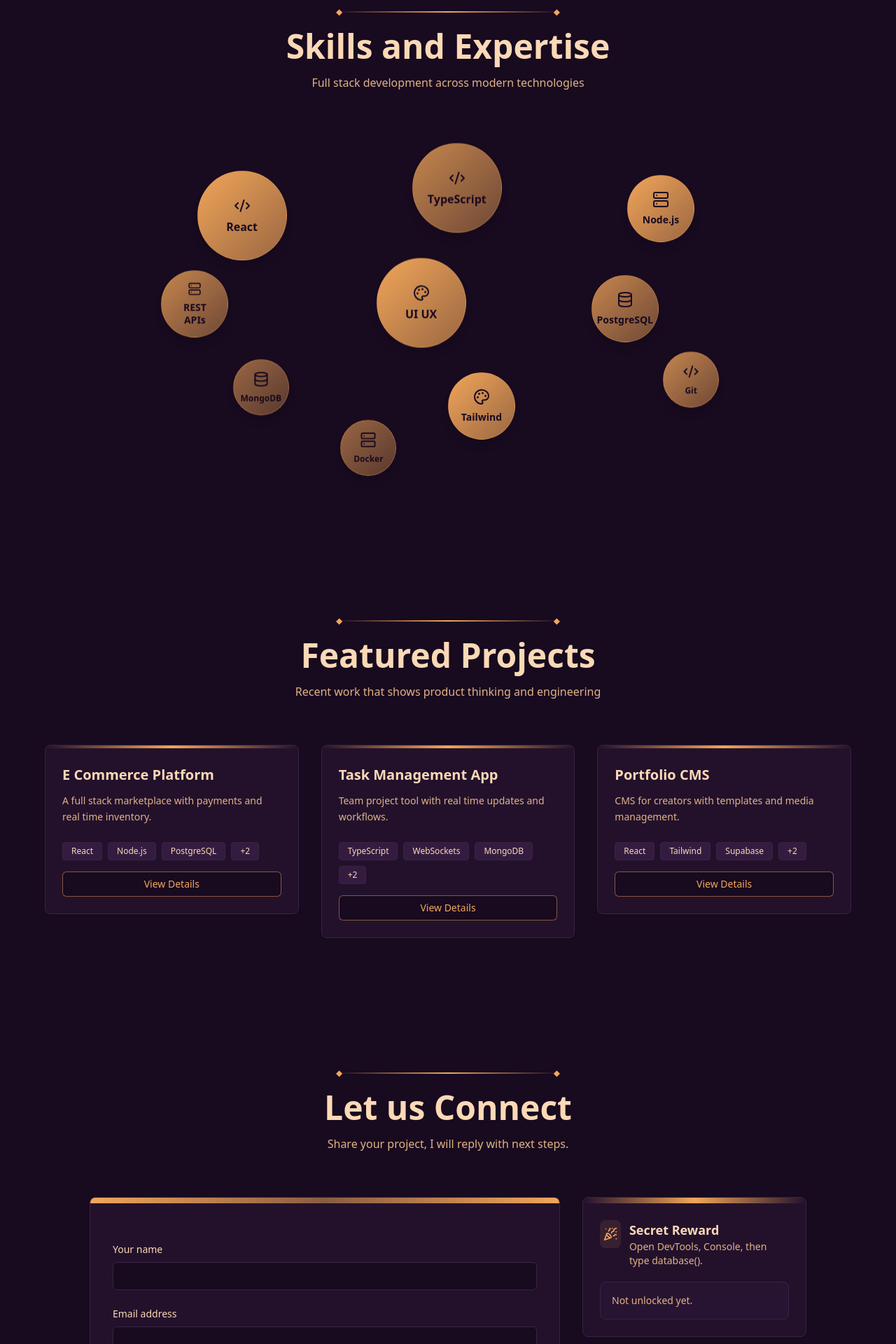
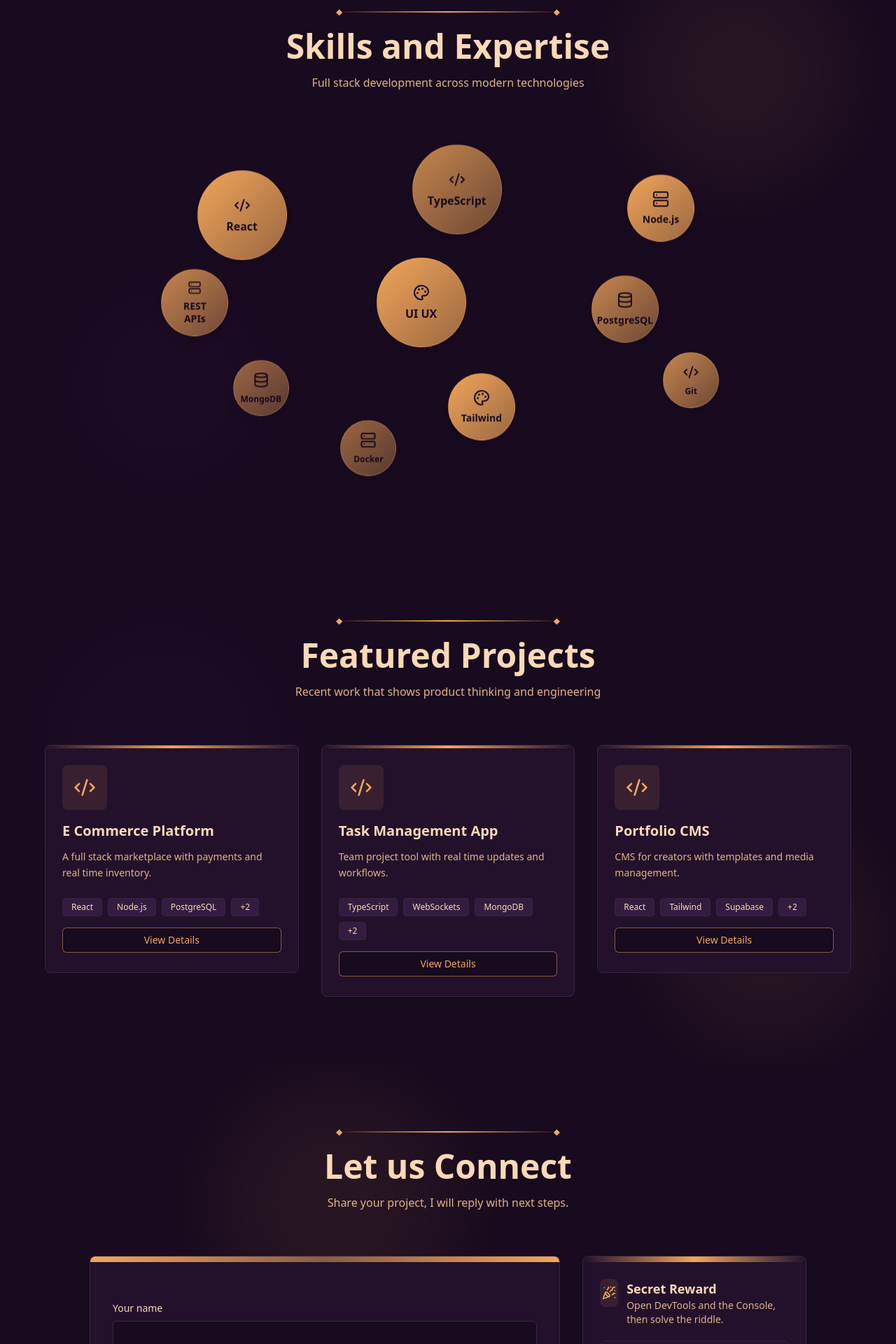
Before and after one commit to Tanosv/portfolio-new, a React (Vite) app: page / in a window 1280 px wide. Shown: the part 880-2800 px from the top of the page at 70% size. Built offline with nearby package versions, Linux system fonts and the light colour scheme.

Commit message:
fix : fixed secret minigame

```diff
--- a/src/pages/Index.tsx
+++ b/src/pages/Index.tsx
@@ -1,12 +1,25 @@
+import { useEffect, useId, useMemo, useRef, useState } from "react";
+import { Helmet } from "react-helmet-async";
+import { toast } from "sonner";
+import {
+  Code2,
+  Database,
+  ExternalLink,
+  Github,
+  Mail,
+  Menu,
+  PartyPopper,
+  Palette,
+  Server,
+  Sparkles,
+  X,
+} from "lucide-react";
+
 import { Button } from "@/components/ui/button";
 import { Card } from "@/components/ui/card";
+import { Dialog, DialogContent, DialogHeader, DialogTitle } from "@/components/ui/dialog";
 import { Input } from "@/components/ui/input";
 import { Textarea } from "@/components/ui/textarea";
-import { Dialog, DialogContent, DialogHeader, DialogTitle } from "@/components/ui/dialog";
-import { Code2, Mail, Database, Palette, Server, Sparkles, Menu, X, ExternalLink, Github, PartyPopper } from "lucide-react";
-import { useEffect, useId, useMemo, useRef, useState } from "react";
-import { toast } from "sonner";
-import { Helmet } from "react-helmet-async";
 
 type Project = {
   title: string;
@@ -27,7 +40,7 @@ type Skill = {
 
 declare global {
   interface Window {
-    database?: () => string;
+    database?: unknown;
   }
 }
 
@@ -73,6 +86,8 @@ const Index = () => {
   }, [reducedMotionQuery]);
 
   const runCelebration = () => {
+    if (questUnlocked) return;
+
     setQuestUnlocked(true);
     setCelebrate(true);
 
@@ -99,19 +114,35 @@ const Index = () => {
 
     window.addEventListener("scroll", handleScroll, { passive: true });
 
-    console.log("%cSECRET QUEST", "color: #9b87f5; font-size: 18px; font-weight: bold;");
-    console.log('%cType %cdatabase()%c in the console to unlock a reward.', "color: #f97316;", "color: #ffffff; font-weight: bold;", "color: #f97316;");
+    console.log("%cSECRET QUEST DISCOVERED", "color: #9b87f5; font-size: 18px; font-weight: bold;");
+    console.log("%cYou found a hidden riddle.", "color: #f97316; font-size: 14px;");
+    console.log("%cSolve this.", "color: #9b87f5; font-size: 13px; font-weight: bold;");
+    console.log('%c"I guard data, I store without forgetting.", "color: #ffffff; font-size: 13px;');
+    console.log('%c"Organized in rows and columns, what am I.", "color: #ffffff; font-size: 13px;');
+    console.log("%cIf you know the answer, speak it here.", "color: #f97316; font-size: 12px;");
 
-    window.database = () => {
-      runCelebration();
-      return "Unlocked";
-    };
+    Object.defineProperty(window, "database", {
+      configurable: true,
+      enumerable: false,
+      get: () => {
+        runCelebration();
+        return "Unlocked";
+      },
+    });
 
     return () => {
       window.removeEventListener("scroll", handleScroll);
-      delete window.database;
+      try {
+        delete (window as unknown as Record<string, unknown>).database;
+      } catch {
+        Object.defineProperty(window, "database", {
+          configurable: true,
+          enumerable: false,
+          value: undefined,
+        });
+      }
     };
-  }, [prefersReducedMotion]);
+  }, [prefersReducedMotion, questUnlocked]);
 
   const skills: Skill[] = useMemo(
     () => [
@@ -208,19 +239,28 @@ const Index = () => {
         <html lang="en" />
         <title>Tanguy Osvald, Web Developer, Portfolio</title>
 
-        <meta name="description" content="Portfolio of Tanguy Osvald, full stack web developer, projects, skills, and contact." />
+        <meta
+          name="description"
+          content="Portfolio of Tanguy Osvald, full stack web developer, projects, skills, and contact."
+        />
         <meta name="robots" content="index,follow" />
         <link rel="canonical" href={`${SITE_URL}/`} />
 
         <meta property="og:type" content="website" />
         <meta property="og:title" content="Tanguy Osvald, Web Developer, Portfolio" />
-        <meta property="og:description" content="Projects, skills, and contact, portfolio of a full stack web developer." />
+        <meta
+          property="og:description"
+          content="Projects, skills, and contact, portfolio of a full stack web developer."
+        />
         <meta property="og:url" content={`${SITE_URL}/`} />
         <meta property="og:image" content={OG_IMAGE_URL} />
 
         <meta name="twitter:card" content="summary_large_image" />
         <meta name="twitter:title" content="Tanguy Osvald, Web Developer, Portfolio" />
-        <meta name="twitter:description" content="Projects, skills, and contact, portfolio of a full stack web developer." />
+        <meta
+          name="twitter:description"
+          content="Projects, skills, and contact, portfolio of a full stack web developer."
+        />
         <meta name="twitter:image" content={OG_IMAGE_URL} />
 
         <script type="application/ld+json">{JSON.stringify(jsonLdPerson)}</script>
@@ -343,9 +383,24 @@ const Index = () => {
       >
         <section id="home" aria-label="Home" className="relative min-h-screen flex items-center justify-center overflow-hidden pt-16">
           <div className="absolute inset-0 opacity-20 pointer-events-none" aria-hidden="true">
-            <div className="absolute top-20 left-10 w-96 h-96 bg-primary/40 rounded-full blur-3xl" style={{ transform: `translate(${parallaxValue(scrollY * 0.08)}px, ${parallaxValue(scrollY * 0.12)}px)` }} />
-            <div className="absolute bottom-20 right-10 w-80 h-80 bg-secondary/40 rounded-full blur-3xl" style={{ transform: `translate(${parallaxValue(-scrollY * 0.06)}px, ${parallaxValue(-scrollY * 0.1)}px)` }} />
-            <div className="absolute top-1/2 left-1/3 w-64 h-64 bg-accent/30 rounded-full blur-3xl" style={{ transform: `translate(${parallaxValue(scrollY * 0.05)}px, ${parallaxValue(scrollY * 0.08)}px)` }} />
+            <div
+              className="absolute top-20 left-10 w-96 h-96 bg-primary/40 rounded-full blur-3xl"
+              style={{
+                transform: `translate(${parallaxValue(scrollY * 0.08)}px, ${parallaxValue(scrollY * 0.12)}px)`,
+              }}
+            />
+            <div
+              className="absolute bottom-20 right-10 w-80 h-80 bg-secondary/40 rounded-full blur-3xl"
+              style={{
+                transform: `translate(${parallaxValue(-scrollY * 0.06)}px, ${parallaxValue(-scrollY * 0.1)}px)`,
+              }}
+            />
+            <div
+              className="absolute top-1/2 left-1/3 w-64 h-64 bg-accent/30 rounded-full blur-3xl"
+              style={{
+                transform: `translate(${parallaxValue(scrollY * 0.05)}px, ${parallaxValue(scrollY * 0.08)}px)`,
+              }}
+            />
           </div>
 
           <div
@@ -375,12 +430,26 @@ const Index = () => {
             </p>
 
             <div className="flex gap-4 justify-center flex-wrap">
-              <Button size="lg" className="bg-accent text-accent-foreground hover:bg-accent/90 relative overflow-hidden group" onClick={() => scrollToSection("projects")} aria-label="Go to projects section">
+              <Button
+                size="lg"
+                className="bg-accent text-accent-foreground hover:bg-accent/90 relative overflow-hidden group"
+                onClick={() => scrollToSection("projects")}
+                aria-label="Go to projects section"
+              >
                 <span className="relative z-10">View Projects</span>
-                <div className="absolute inset-0 bg-gradient-to-r from-transparent via-foreground/10 to-transparent translate-x-[-100%] group-hover:translate-x-[100%] transition-transform duration-1000" aria-hidden="true" />
+                <div
+                  className="absolute inset-0 bg-gradient-to-r from-transparent via-foreground/10 to-transparent translate-x-[-100%] group-hover:translate-x-[100%] transition-transform duration-1000"
+                  aria-hidden="true"
+                />
               </Button>
 
-              <Button size="lg" variant="outline" className="border-accent text-accent hover:bg-accent/10" onClick={() => scrollToSection("contact")} aria-label="Go to contact section">
+              <Button
+                size="lg"
+                variant="outline"
+                className="border-accent text-accent hover:bg-accent/10"
+                onClick={() => scrollToSection("contact")}
+                aria-label="Go to contact section"
+              >
                 Get In Touch
               </Button>
             </div>
@@ -388,6 +457,21 @@ const Index = () => {
         </section>
 
         <section id="skills" aria-label="Skills" className="py-24 relative overflow-hidden">
+          <div className="absolute inset-0 opacity-15 pointer-events-none" aria-hidden="true">
+            <div
+              className="absolute top-10 right-20 w-72 h-72 bg-secondary/50 rounded-full blur-3xl"
+              style={{
+                transform: `translate(${parallaxValue(-scrollY * 0.07)}px, ${parallaxValue(scrollY * 0.1)}px)`,
+              }}
+            />
+            <div
+              className="absolute bottom-20 left-20 w-80 h-80 bg-primary/50 rounded-full blur-3xl"
+              style={{
+                transform: `translate(${parallaxValue(scrollY * 0.06)}px, ${parallaxValue(-scrollY * 0.09)}px)`,
+              }}
+            />
+          </div>
+
           <div className="container relative z-10 mx-auto px-4">
             <div className="text-center mb-16">
               <div className="ornate-divider max-w-xs mx-auto mb-6" aria-hidden="true" />
@@ -436,6 +520,21 @@ const Index = () => {
         </section>
 
         <section id="projects" aria-label="Projects" className="py-24 relative overflow-hidden">
+          <div className="absolute inset-0 opacity-15 pointer-events-none" aria-hidden="true">
+            <div
+              className="absolute top-20 left-10 w-96 h-96 bg-primary/50 rounded-full blur-3xl"
+              style={{
+                transform: `translate(${parallaxValue(scrollY * 0.05)}px, ${parallaxValue(scrollY * 0.09)}px)`,
+              }}
+            />
+            <div
+              className="absolute bottom-10 right-10 w-72 h-72 bg-secondary/50 rounded-full blur-3xl"
+              style={{
+                transform: `translate(${parallaxValue(-scrollY * 0.07)}px, ${parallaxValue(-scrollY * 0.08)}px)`,
+              }}
+            />
+          </div>
+
           <div className="container relative z-10 mx-auto px-4">
             <div className="text-center mb-16">
               <div className="ornate-divider max-w-xs mx-auto mb-6" aria-hidden="true" />
@@ -450,6 +549,12 @@ const Index = () => {
                     <div className="h-1 bg-gradient-to-r from-transparent via-accent to-transparent" aria-hidden="true" />
 
                     <div className="p-6">
+                      <div className="mb-4 relative inline-block" aria-hidden="true">
+                        <div className="w-16 h-16 bg-accent/10 rounded-lg flex items-center justify-center relative hover:bg-accent/20 transition-colors">
+                          <Code2 className="w-8 h-8 text-accent relative z-10" aria-hidden="true" />
+                        </div>
+                      </div>
+
                       <h3 className="text-xl font-bold mb-3">{project.title}</h3>
                       <p className="text-muted-foreground text-sm mb-6 leading-relaxed">{project.description}</p>
 
@@ -459,15 +564,24 @@ const Index = () => {
                             {tech}
                           </li>
                         ))}
-                        {project.tech.length > 3 && (
+                        {project.tech.length > 3 ? (
                           <li className="px-3 py-1 bg-muted text-xs rounded border border-border">+{project.tech.length - 3}</li>
-                        )}
+                        ) : null}
                       </ul>
 
-                      <Button type="button" variant="outline" size="sm" className="w-full border-accent/50 text-accent hover:bg-accent/10" onClick={() => setSelectedProject(index)} aria-label={`Open details for ${project.title}`}>
+                      <Button
+                        type="button"
+                        variant="outline"
+                        size="sm"
+                        className="w-full border-accent/50 text-accent hover:bg-accent/10"
+                        onClick={() => setSelectedProject(index)}
+                        aria-label={`Open details for ${project.title}`}
+                      >
                         View Details
                       </Button>
                     </div>
+
+                    <div className="h-1 bg-gradient-to-r from-transparent via-accent/50 to-transparent opacity-0 hover:opacity-100 transition-opacity" aria-hidden="true" />
                   </Card>
                 </article>
               ))}
@@ -475,9 +589,14 @@ const Index = () => {
           </div>
         </section>
 
-        <Dialog open={selectedProject !== null} onOpenChange={(open) => (!open ? setSelectedProject(null) : undefined)}>
+        <Dialog
+          open={selectedProject !== null}
+          onOpenChange={(open) => {
+            if (!open) setSelectedProject(null);
+          }}
+        >
           <DialogContent className="max-w-3xl max-h-[90vh] overflow-y-auto bg-card border-accent" aria-describedby={undefined}>
-            {selectedProject !== null && (
+            {selectedProject !== null ? (
               <>
                 <DialogHeader>
                   <DialogTitle className="text-3xl font-bold mb-2">{projects[selectedProject].title}</DialogTitle>
@@ -518,14 +637,24 @@ const Index = () => {
 
                   <div className="flex gap-4 pt-4">
                     <Button asChild className="flex-1 bg-accent text-accent-foreground hover:bg-accent/90">
-                      <a href={projects[selectedProject].demoUrl} target="_blank" rel="noopener noreferrer" aria-label={`Open live demo in a new tab for ${projects[selectedProject].title}`}>
+                      <a
+                        href={projects[selectedProject].demoUrl}
+                        target="_blank"
+                        rel="noopener noreferrer"
+                        aria-label={`Open live demo in a new tab for ${projects[selectedProject].title}`}
+                      >
                         <ExternalLink className="w-4 h-4 mr-2" aria-hidden="true" />
                         Live Demo
                       </a>
                     </Button>
 
                     <Button asChild variant="outline" className="flex-1 border-accent text-accent hover:bg-accent/10">
-                      <a href={projects[selectedProject].githubUrl} target="_blank" rel="noopener noreferrer" aria-label={`Open source code in a new tab for ${projects[selectedProject].title}`}>
+                      <a
+                        href={projects[selectedProject].githubUrl}
+                        target="_blank"
+                        rel="noopener noreferrer"
+                        aria-label={`Open source code in a new tab for ${projects[selectedProject].title}`}
+                      >
                         <Github className="w-4 h-4 mr-2" aria-hidden="true" />
                         View Code
                       </a>
@@ -533,11 +662,20 @@ const Index = () => {
                   </div>
                 </div>
               </>
-            )}
+            ) : null}
           </DialogContent>
         </Dialog>
 
         <section id="contact" aria-label="Contact" className="py-24 relative overflow-hidden">
+          <div className="absolute inset-0 opacity-15 pointer-events-none" aria-hidden="true">
+            <div
+              className="absolute top-10 left-1/4 w-80 h-80 bg-accent/50 rounded-full blur-3xl"
+              style={{
+                transform: `translate(${parallaxValue(scrollY * 0.04)}px, ${parallaxValue(scrollY * 0.07)}px)`,
+              }}
+            />
+          </div>
+
           <div className="container relative z-10 mx-auto px-4">
             <div className="text-center mb-16">
               <div className="ornate-divider max-w-xs mx-auto mb-6" aria-hidden="true" />
@@ -557,37 +695,84 @@ const Index = () => {
 
                     <div style={{ position: "absolute", left: "-9999px" }} aria-hidden="true">
                       <label htmlFor="website">Do not fill</label>
-                      <input id="website" type="text" name="website" value={honeypot} onChange={(e) => setHoneypot(e.target.value)} tabIndex={-1} autoComplete="off" />
+                      <input
+                        id="website"
+                        type="text"
+                        name="website"
+                        value={honeypot}
+                        onChange={(e) => setHoneypot(e.target.value)}
+                        tabIndex={-1}
+                        autoComplete="off"
+                      />
                     </div>
 
                     <div>
                       <label htmlFor="name" className="block text-sm font-medium mb-2">
                         Your name
                       </label>
-                      <Input id="name" name="name" value={formData.name} onChange={(e) => setFormData({ ...formData, name: e.target.value })} className="bg-background border-border focus:border-accent" required minLength={2} maxLength={100} autoComplete="name" aria-describedby="contact-hint" />
+                      <Input
+                        id="name"
+                        name="name"
+                        value={formData.name}
+                        onChange={(e) => setFormData({ ...formData, name: e.target.value })}
+                        className="bg-background border-border focus:border-accent"
+                        required
+                        minLength={2}
+                        maxLength={100}
+                        autoComplete="name"
+                        aria-describedby="contact-hint"
+                      />
                     </div>
 
                     <div>
                       <label htmlFor="email" className="block text-sm font-medium mb-2">
                         Email address
                       </label>
-                      <Input id="email" name="email" type="email" inputMode="email" value={formData.email} onChange={(e) => setFormData({ ...formData, email: e.target.value })} className="bg-background border-border focus:border-accent" required autoComplete="email" aria-describedby="contact-hint" />
+                      <Input
+                        id="email"
+                        name="email"
+                        type="email"
+                        inputMode="email"
+                        value={formData.email}
+                        onChange={(e) => setFormData({ ...formData, email: e.target.value })}
+                        className="bg-background border-border focus:border-accent"
+                        required
+                        autoComplete="email"
+                        aria-describedby="contact-hint"
+                      />
                     </div>
 
                     <div>
                       <label htmlFor="message" className="block text-sm font-medium mb-2">
                         Your message
-                        <span className="text-xs text-muted-foreground ml-2">Hint, there is a hidden quest.</span>
                       </label>
-                      <Textarea id="message" name="message" value={formData.message} onChange={(e) => setFormData({ ...formData, message: e.target.value })} className="bg-background border-border focus:border-accent min-h-[150px]" required minLength={10} maxLength={1000} autoComplete="off" aria-describedby="contact-hint" />
+                      <Textarea
+                        id="message"
+                        name="message"
+                        value={formData.message}
+                        onChange={(e) => setFormData({ ...formData, message: e.target.value })}
+                        className="bg-background border-border focus:border-accent min-h-[150px]"
+                        required
+                        minLength={10}
+                        maxLength={1000}
+                        autoComplete="off"
+                        aria-describedby="contact-hint"
+                      />
                     </div>
 
-                    <Button type="submit" size="lg" className="w-full bg-accent text-accent-foreground hover:bg-accent/90 relative overflow-hidden group">
+                    <Button
+                      type="submit"
+                      size="lg"
+                      className="w-full bg-accent text-accent-foreground hover:bg-accent/90 relative overflow-hidden group"
+                    >
                       <span className="relative z-10 flex items-center justify-center gap-2">
                         <Mail className="w-4 h-4" aria-hidden="true" />
                         Send message
                       </span>
-                      <div className="absolute inset-0 bg-gradient-to-r from-transparent via-foreground/10 to-transparent translate-x-[-100%] group-hover:translate-x-[100%] transition-transform duration-1000" aria-hidden="true" />
+                      <div
+                        className="absolute inset-0 bg-gradient-to-r from-transparent via-foreground/10 to-transparent translate-x-[-100%] group-hover:translate-x-[100%] transition-transform duration-1000"
+                        aria-hidden="true"
+                      />
                     </Button>
                   </form>
                 </div>
@@ -603,20 +788,26 @@ const Index = () => {
                       </div>
                       <div className="min-w-0">
                         <h3 className="text-lg font-semibold">Secret Reward</h3>
-                        <p className="text-sm text-muted-foreground">Open DevTools, Console, then type database().</p>
+                        <p className="text-sm text-muted-foreground">Open DevTools and the Console, then solve the riddle.</p>
                       </div>
                     </div>
 
                     <div className="mt-5">
                       {questUnlocked ? (
-                        <div className="relative rounded-lg border border-accent/30 bg-accent/5 p-4" style={{ animation: celebrate && !prefersReducedMotion ? "rewardPop 420ms ease-out both" : undefined }} aria-live="polite">
+                        <div
+                          className="relative rounded-lg border border-accent/30 bg-accent/5 p-4"
+                          style={{
+                            animation: celebrate && !prefersReducedMotion ? "rewardPop 420ms ease-out both" : undefined,
+                          }}
+                          aria-live="polite"
+                        >
                           <div className="flex items-center gap-3">
                             <div className="w-9 h-9 rounded-full bg-accent/15 flex items-center justify-center">
                               <Database className="w-4 h-4 text-accent" aria-hidden="true" />
                             </div>
                             <div className="min-w-0">
                               <p className="font-semibold">Unlocked</p>
-                              <p className="text-sm text-muted-foreground">You found the secret trigger.</p>
+                              <p className="text-sm text-muted-foreground">You found the answer.</p>
                             </div>
                           </div>
 
@@ -630,7 +821,12 @@ const Index = () => {
                                   <span
                                     key={i}
                                     className="absolute top-2 text-xs"
-                                    style={{ left, animation: `confettiFall ${duration} ease-in forwards`, animationDelay: delay, opacity: 0 }}
+                                    style={{
+                                      left,
+                                      animation: `confettiFall ${duration} ease-in forwards`,
+                                      animationDelay: delay,
+                                      opacity: 0,
+                                    }}
                                   >
                                     {i % 3 === 0 ? "🎉" : i % 3 === 1 ? "✨" : "🎊"}
                                   </span>
```
